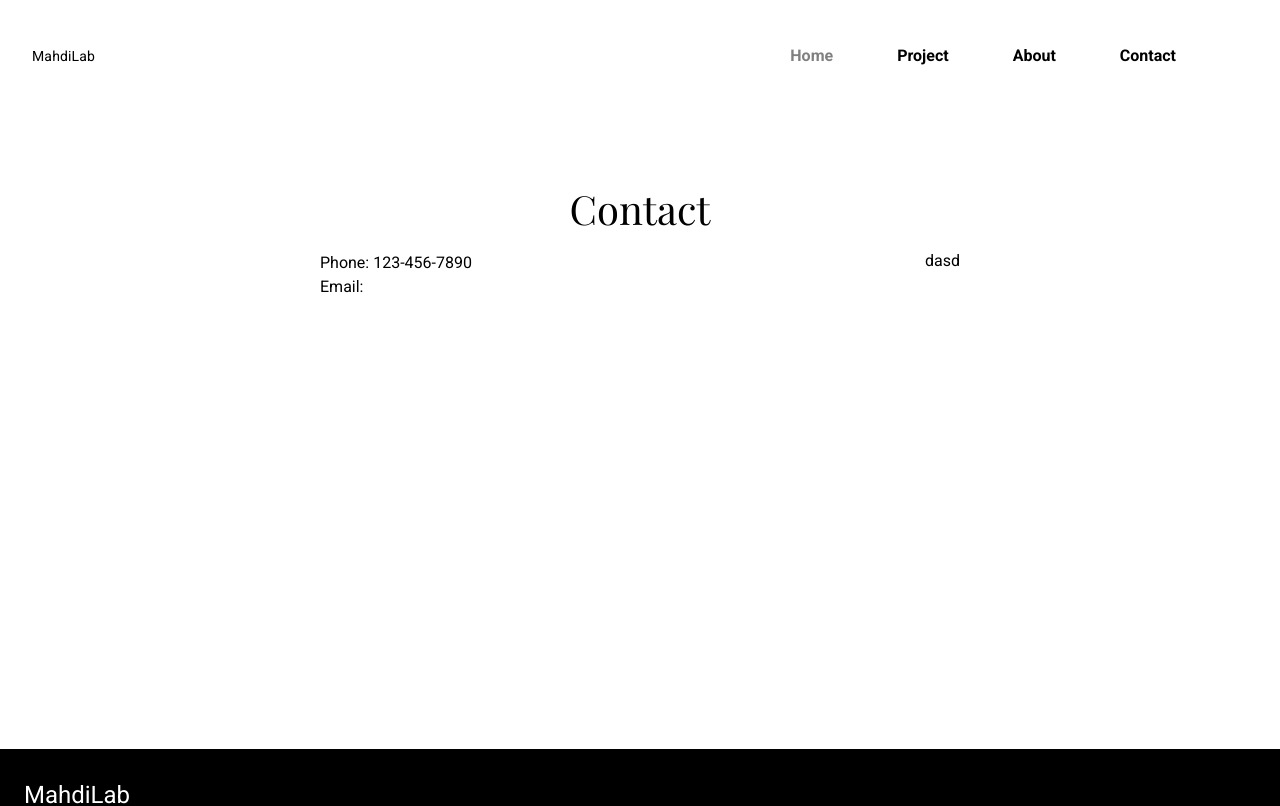
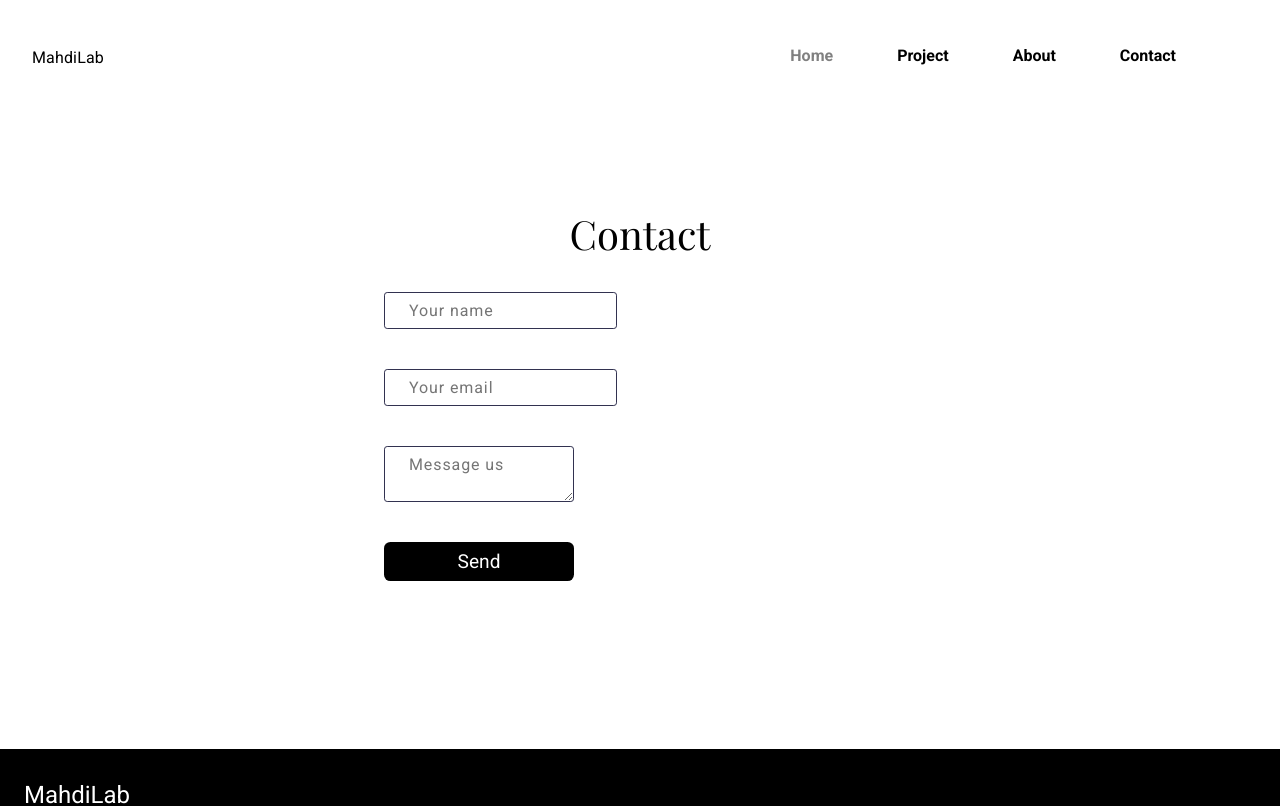
Before and after one commit to BinniesLite/lab3_web, a React (Vite) app: page /contact in a window 1280 px wide. Shown: the top 806 px of the page. Built offline with nearby package versions, Linux system fonts and the light colour scheme.

Commit message:
feat: update contact

```diff
--- a/index.html
+++ b/index.html
@@ -2,9 +2,9 @@
 <html lang="en">
   <head>
     <meta charset="UTF-8" />
-    <link rel="icon" type="image/svg+xml" href="/vite.svg" />
+    <link rel="icon" type="image/svg+xml" href="./src/assets/logo.png" />
     <meta name="viewport" content="width=device-width, initial-scale=1.0" />
-    <title>Vite + React + TS</title>
+    <title>MahdiLab</title>
   </head>
   <body>
     <div id="root"></div>
--- a/src/App.tsx
+++ b/src/App.tsx
@@ -1,10 +1,9 @@
 import React, {lazy, Suspense} from 'react';
 import Navbar from './components/Navbar/Navbar';
-import Footer from './pages/Footer/Footer';
-import Contact from './pages/Contact/Contact';
 
+const Footer = lazy(() => import('./pages/Footer/Footer'));
 import Home from './pages/Home';
-
+const Contact = lazy(() => import('./pages/Contact/Contact'));
 import { BrowserRouter as Router, Routes, Route } from 'react-router-dom';
 
 
@@ -24,7 +23,9 @@ function App() {
       </Router>
 
       {/* <Contact /> */}
-      <Footer />
+      <Suspense fallback="">
+        <Footer />
+      </Suspense>
     </div>
   )
 }
--- a/src/components/CustomCard.tsx
+++ b/src/components/CustomCard.tsx
@@ -18,7 +18,7 @@ interface CardProps {
 const CustomCard = ({img, date, description, title}: CardProps) => {
   return (
     <Card variant="outlined" sx={{p: 3}}>
-      <CardMedia sx={{width: {xs: '200px', md: '400px'}, height: {xs: '300px', md: '500px'} }} loading="lazy" component="img" alt={'this is new'} image={img} />
+      <CardMedia sx={{width: {xs: '200px', md: '400px'}, height: {xs: '300px', md: '500px'} }} component="img" alt={'this is new'} image={img} />
         <CardContent>
           <Typography variant="subtitle1" color="text.secondary" component="div">
             {date}
--- a/src/components/Navbar/Navbar.tsx
+++ b/src/components/Navbar/Navbar.tsx
@@ -14,7 +14,9 @@ const Navbar = () => {
     return (
         <Stack sx={{width: '100%', my: 3, transition: '0.7s all ease-in', position: 'absolute'}} flexDirection="row" justifyContent="space-between" >
             <Box sx={{ml: 4}}>
-                <Typography sx={{fontWeigth: '700'}} variant="body2">MahdiLab</Typography>
+                <Link to="/">
+                    <Typography sx={{fontWeigth: '800'}} variant="body1">MahdiLab</Typography>
+                </Link>
             </Box>
             <Stack sx={{fontWeight: 700, mr: 13, flexDirection: {xs: 'column', md: 'row'}, rowGap: {xs: 0.8} }} columnGap="4rem">
                 {links.map((link, key) => (
--- a/src/components/Section.tsx
+++ b/src/components/Section.tsx
@@ -4,7 +4,7 @@ import { Box } from '@mui/material'
 
 const Section = ({children}: {children: ReactNode}) => {
   return (
-    <Box sx={{mx: 5, my: 8}}>
+    <Box sx={{mx: 5, my: 10}}>
         {children}
     </Box>
   )
--- a/src/components/SocialMedia.tsx
+++ b/src/components/SocialMedia.tsx
@@ -8,7 +8,7 @@ const SocialMedia = () => {
     <Stack height={'100%'} columnGap={2} color="white" flexDirection="row" alignItems='flex-end' justifyContent='flex-start'>
         {socials.map((social, key) => (
             <a className='social-icon' key={key}>
-                <img width="20px" src={social.icon} alt="" />
+                <img width="25px" src={social.icon} alt="" />
             </a>
         ))}
     </Stack>
--- a/src/constants/social-media.ts
+++ b/src/constants/social-media.ts
@@ -1,7 +1,8 @@
 import facebook from '../assets/facebook.svg';
 import twitter from '../assets/twitter.svg';
 import linkedin from '../assets/linkedin.svg';
-
+import github from  '../assets/github.svg';
+import instagram from '../assets/instagram.svg';
 
 export const socials = [
     {
@@ -15,6 +16,14 @@ export const socials = [
     {
         id: 1,
         icon: linkedin,
+    },
+    {
+        id: 1,
+        icon: github,
+    },
+    {
+        id: 1,
+        icon: instagram,
     }
 
 ]
--- a/src/pages/Contact/Contact.module.scss
+++ b/src/pages/Contact/Contact.module.scss
@@ -10,13 +10,13 @@
   }
 
   .input-field {
-    padding: 0.5em 0.75em;
+    padding: 0.5em 1.5em;
     border-radius: 0.2em;
     border: 1px solid var(--c-border, currentColor);
     color: var(--c-text);
     font-size: 1rem;
     letter-spacing: 0.1ch;
-    width: 100%;
+    max-width: 18rem;
   }
 
   .input-field:not(:placeholder-shown) + .input-label {
--- a/src/pages/Contact/Contact.tsx
+++ b/src/pages/Contact/Contact.tsx
@@ -6,23 +6,46 @@ import Wrapper from '../../layout/Wrapper'
 import Stack from '@mui/material/Stack';
 import Box from '@mui/material/Box';
 
+import styles from './Contact.module.scss'
 
 
 const Contact = () => {
 
   return (
-    <Stack sx={{}} justifyContent="flex-start" alignItems="center" minHeight="inherit" width='100%'>
-      <Box height="20vh"></Box>
-      <h1>Contact</h1>
-      <Stack width="50%" flexDirection="row" justifyContent="space-between">
-        <Stack>
-          <p>Phone: 123-456-7890</p>
-        <p>Email:
-          <a href="mailto:leqn@mail.uc.edu">  </a>
-        </p>
-        </Stack>
-        <Stack>
-          dasd
+    <Stack sx={{mt: {xs: '13rem', md: '1rem'}}} justifyContent="center" alignItems="center" minHeight="inherit" width='100%'>
+      <h1 style={{marginTop: '2.4rem'}}>Contact</h1>
+      <Stack width="40%" flexDirection={{xs: 'column', md: 'row'}} justifyContent={'flex-start'}>
+
+        <Stack my={2} rowGap={5} component="form">
+          <p className={styles['input-container']}>
+            <input
+              autoComplete='name'
+              className={styles['input-field']}
+              id="text"
+              name="text"
+              placeholder="Your name" type="text" />
+            <label for="text" className={styles['input-label']}>Name</label>
+          </p>
+          <p className={styles['input-container']}>
+            <input
+              autoComplete='name'
+              className={styles['input-field']}
+              id="text"
+              name="text"
+              placeholder="Your email" type="text" />
+            <label for="text" className={styles['input-label']}>Email </label>
+          </p>
+          <p className={styles['input-container']}>
+          <textarea
+              autoComplete='name'
+              className={styles['input-field']}
+              id="text"
+              name="text"
+              placeholder="Message us" />
+            <label for="text" className={styles['input-label']}>Message</label>
+          </p>
+
+          <button className='button-secondary' type="submit">Send</button>
         </Stack>
       </Stack>
     </Stack>
```
Also changed, not shown: src/assets/instagram.svg (added), src/assets/logo.png.
